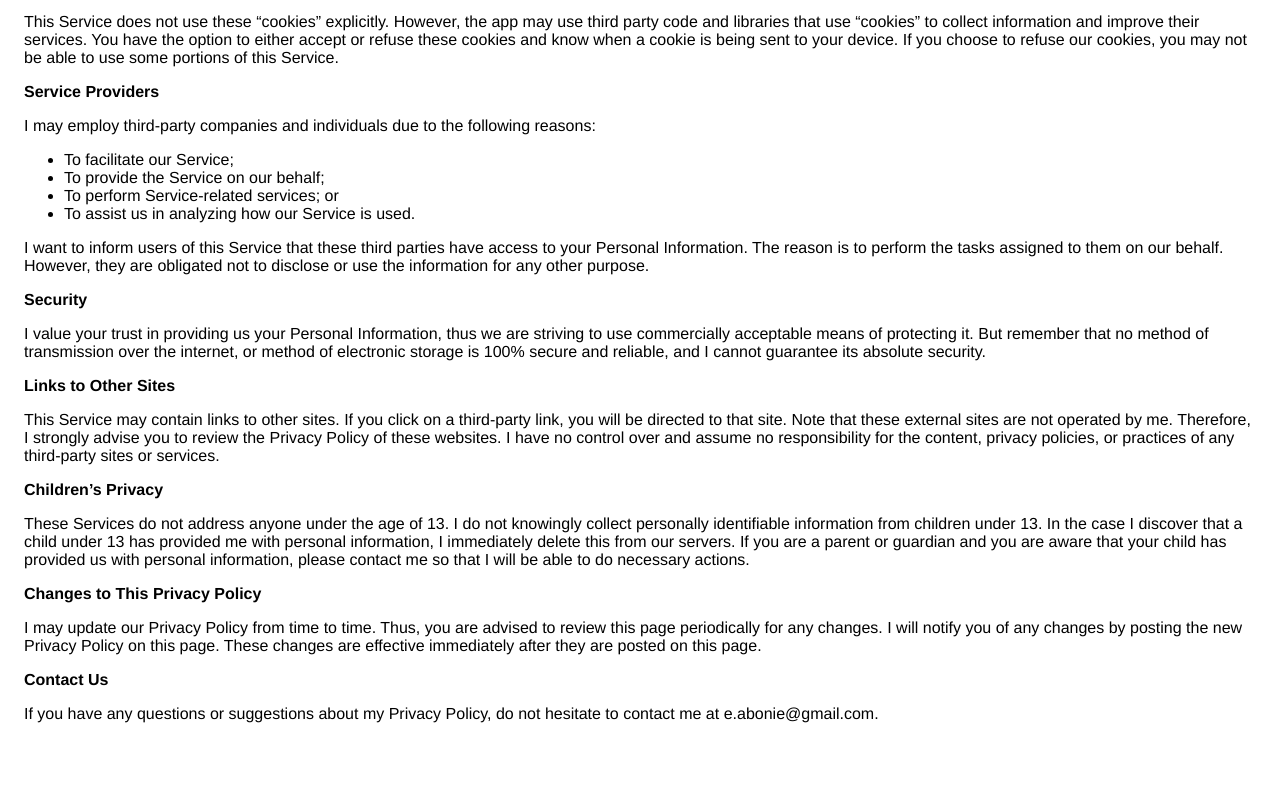
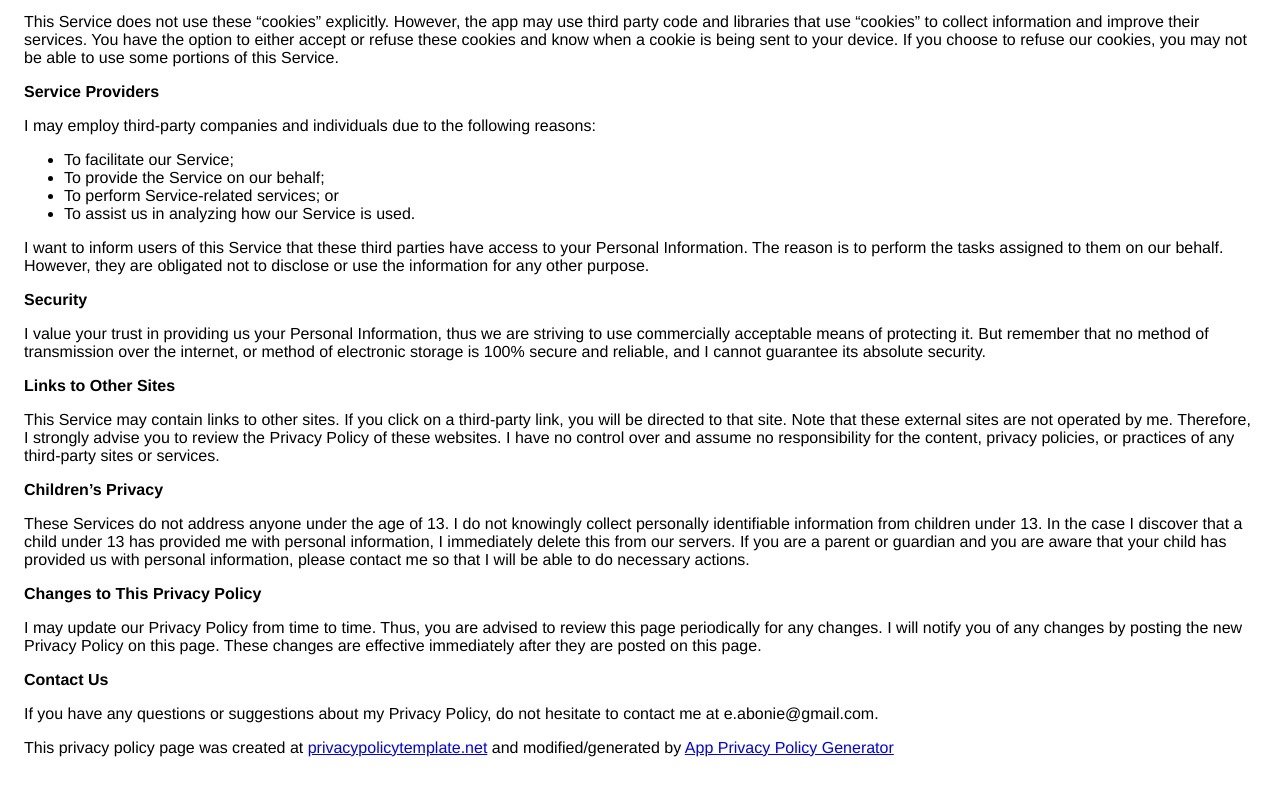
Before and after one commit to eriqabonie/wtful-app-privacy-policy.github.io, a plain HTML site: page index.html in a window 1280 px wide. Shown: the part 647-1442 px from the top of the page. Before the commit the page ends 1410 px from the top, so only its background shows below. Drawn offline with Linux system fonts and the light colour scheme.

Commit message:
Update index.html

```diff
--- a/index.html
+++ b/index.html
@@ -114,5 +114,10 @@
                     my Privacy Policy, do not hesitate to contact
                     me at e.abonie@gmail.com.
                   </p>
+        <p>
+                    This privacy policy page was created at
+                    <a href="https://privacypolicytemplate.net" target="_blank">privacypolicytemplate.net</a>
+                    and modified/generated by
+                    <a href="https://app-privacy-policy-generator.firebaseapp.com/" target="_blank">App Privacy Policy Generator</a></p>
     </body>
     </html>
```
